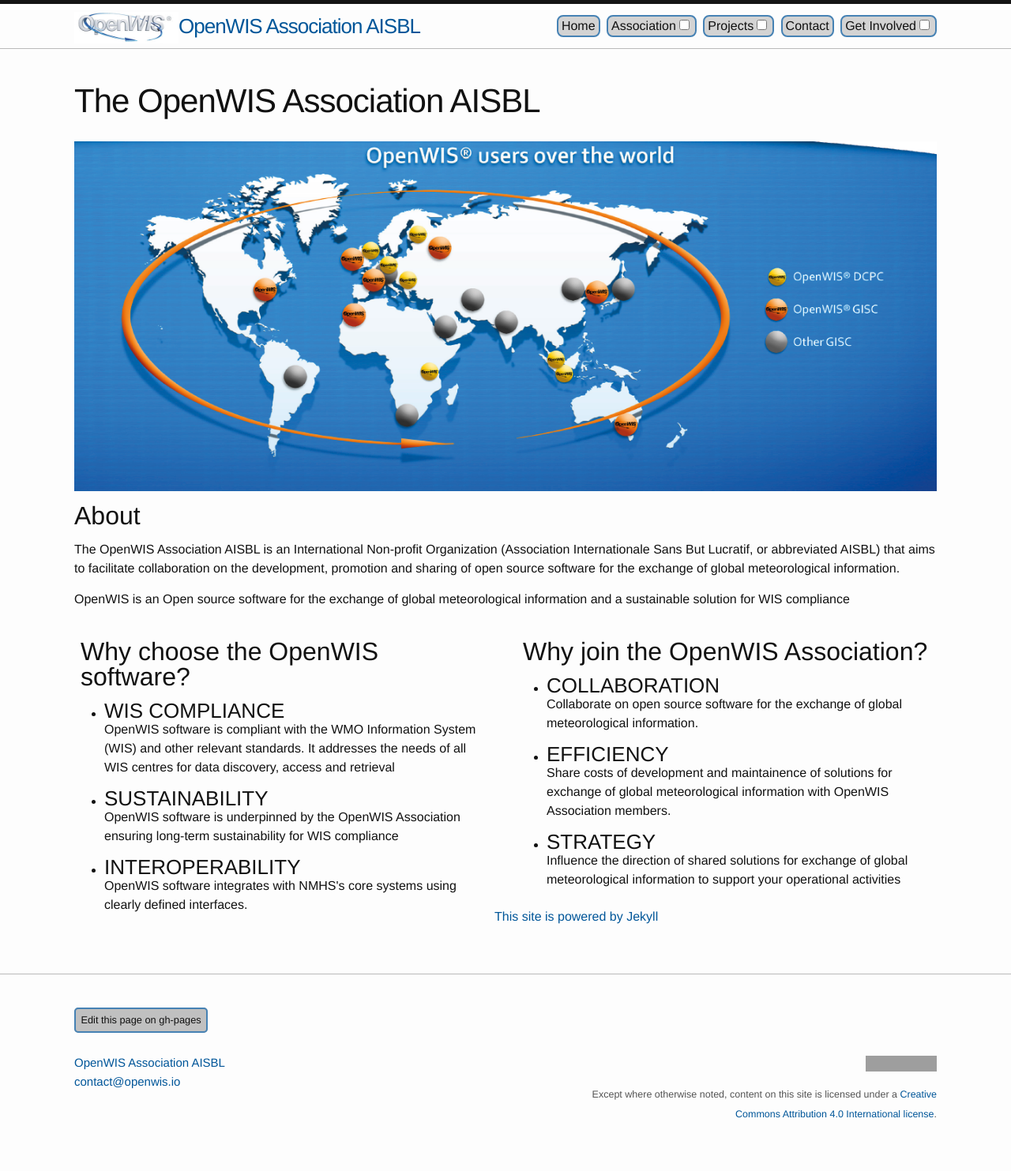
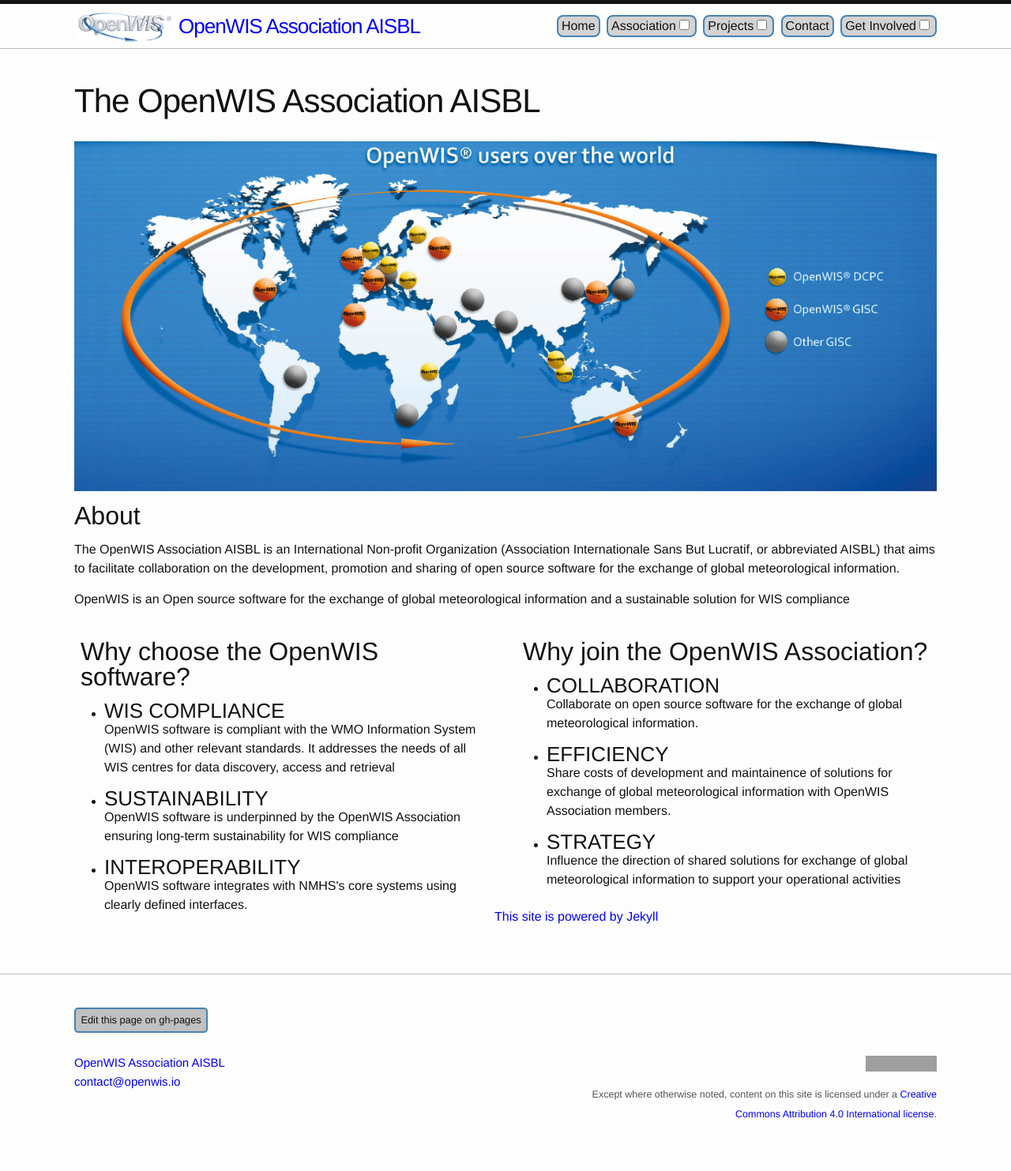
Before and after one commit to OpenWIS/openwis-documentation, a Jekyll site: the page built from index.html, in a window 1280 px wide. Shown: the whole page at 79% size. Built offline with Jekyll 4.4.1, drawn with Linux system fonts in a browser that asks for light colours; grey boxes are pictures that could not be loaded.

Commit message:
TC-minutes-2017-ed01-3
Small changes to css to make links visible

```diff
--- a/css/main.scss
+++ b/css/main.scss
@@ -16,7 +16,7 @@
 
 $text-color:       #111;
 $background-color: #fdfdfd;
-$brand-color:      #005699; //#2a7ae2;
+$brand-color:      blue; //#005699; //#2a7ae2;
 
 $grey-color:       #545454; //#828282;
 $grey-color-light: lighten($grey-color, 40%);
@@ -29,7 +29,7 @@
 $bubble-border: #6693ff;
 
 $no-link-color: #727272;
-$visited-link-color: #002f63;
+$visited-link-color: darkviolet; //#002f63;
 $away-link-color: #660099;
 
 // Variables for dropdown menu - Cassie Stearns
```
